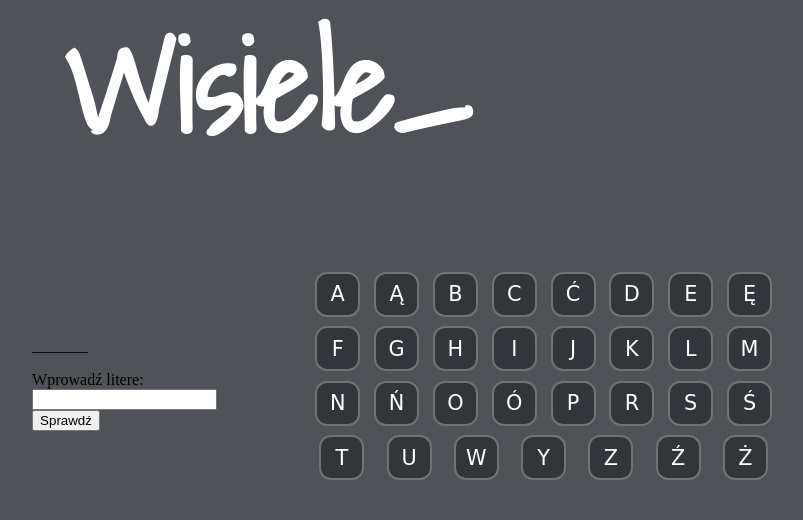
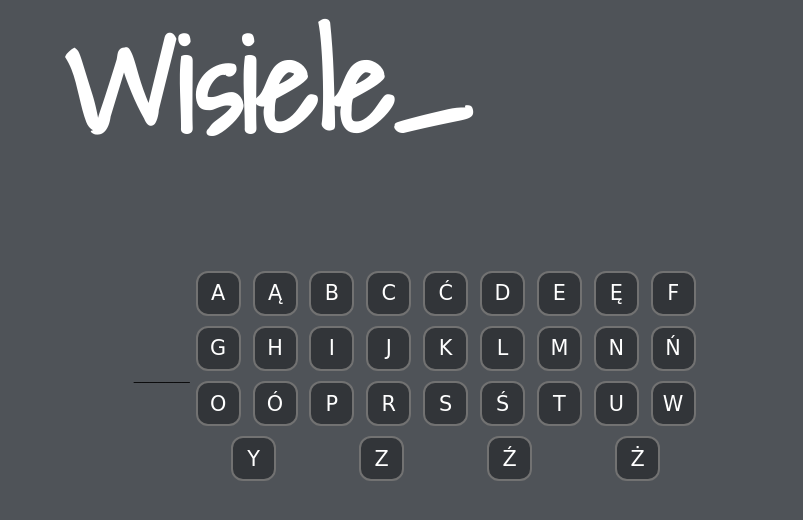
Before and after one commit to szymcioh/ZS1Projekt, a plain HTML site: page index.html in a window 1280 px wide. Both pictures are taken after a click on the button "Gotowe". Shown: the whole page, without its empty margins (373-1176 px from the left). Drawn offline with Linux system fonts and the light colour scheme.

Commit message:
Add files via upload

```diff
--- a/index.html
+++ b/index.html
@@ -23,13 +23,10 @@
 
             <div id="div zgadywanie" style="visibility: hidden">
                 <p id="haslo1">dfgdfgdfg</p>
-                Wprowadź litere: <input type="text" id="wprowadz_litere"><br>
-                <button onclick='document.getElementById("haslo1").innerHTML = czyJestTakiZnak(document.getElementById("wprowadz_litere").value, document.getElementById("haslo1").innerHTML);'>Sprawdź</button>
-
             </div>
 
             <div id="buttons">
-                <button class= "alphabet" onclick="czyJestTakiZnak(A)">A</button>
+                <button class= "alphabet" onclick="czyJestTakiZnak('A')">A</button>
                 <button class= "alphabet" onclick="czyJestTakiZnak(Ą)">Ą</button>
                 <button class= "alphabet" onclick="czyJestTakiZnak(B)">B</button>
                 <button class= "alphabet" onclick="czyJestTakiZnak(C)">C</button>
--- a/script.js
+++ b/script.js
@@ -4,15 +4,16 @@ var haslo = "";
 function czyJestTakiZnak(znak){
     var ciag = document.getElementById("haslo1").innerHTML;
     for (i = 0; i < haslo.length; i++)
-        if (haslo[i] == znak[0]){
-            ciag = ciag.substr(0, i) + znak[0] + ciag.substr(i + 1);
+        if (haslo[i] == znak){
+            ciag = ciag.substr(0, i) + znak + ciag.substr(i + 1);
         }
-    return(ciag);
+    document.getElementById("haslo1").innerHTML = ciag;
 }
 
 function wprowadzHaslo(){
     var str = '';
     haslo = document.getElementById("wprowadz_haslo").value;
+    haslo = haslo.toUpperCase();
     document.getElementById('div wprowadz haslo').style.visibility = "hidden";
     document.getElementById('div zgadywanie').style.visibility = "visible";
     for (i = 0; i < haslo.length; i++)
```
